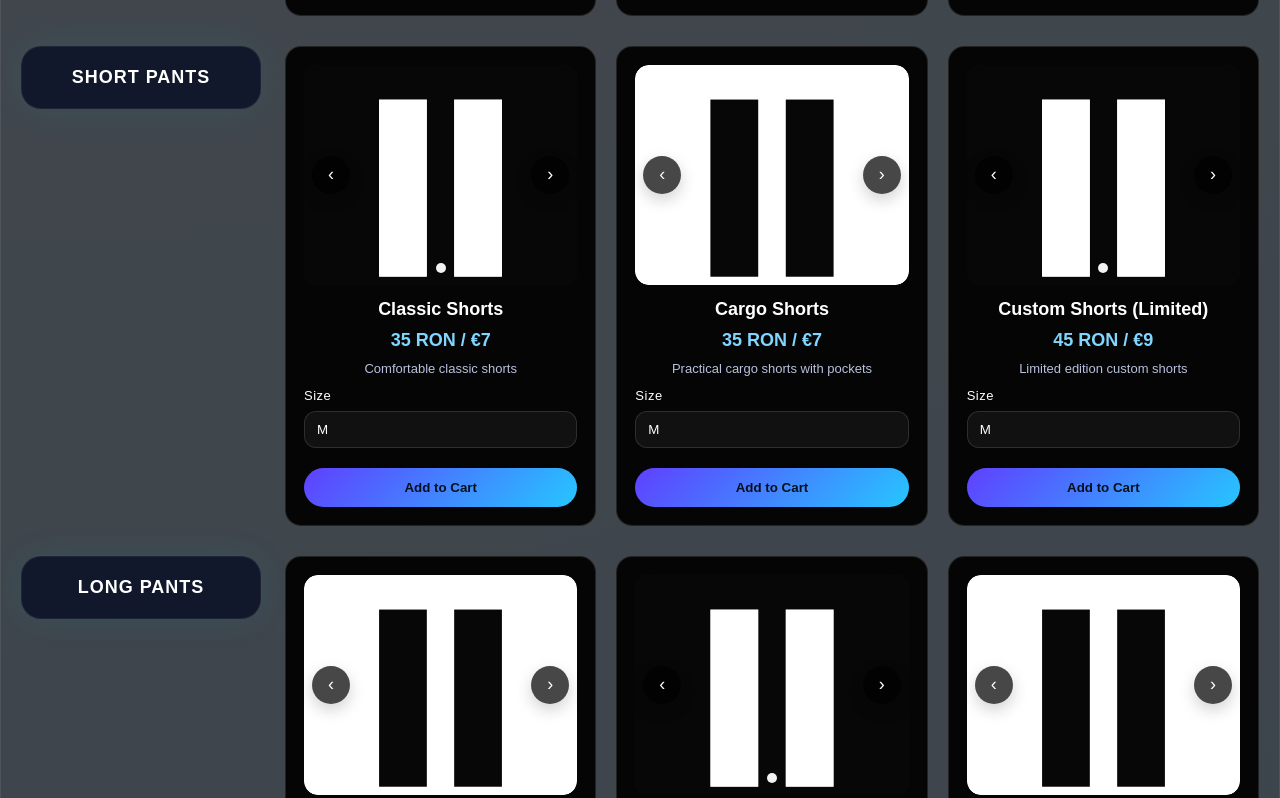
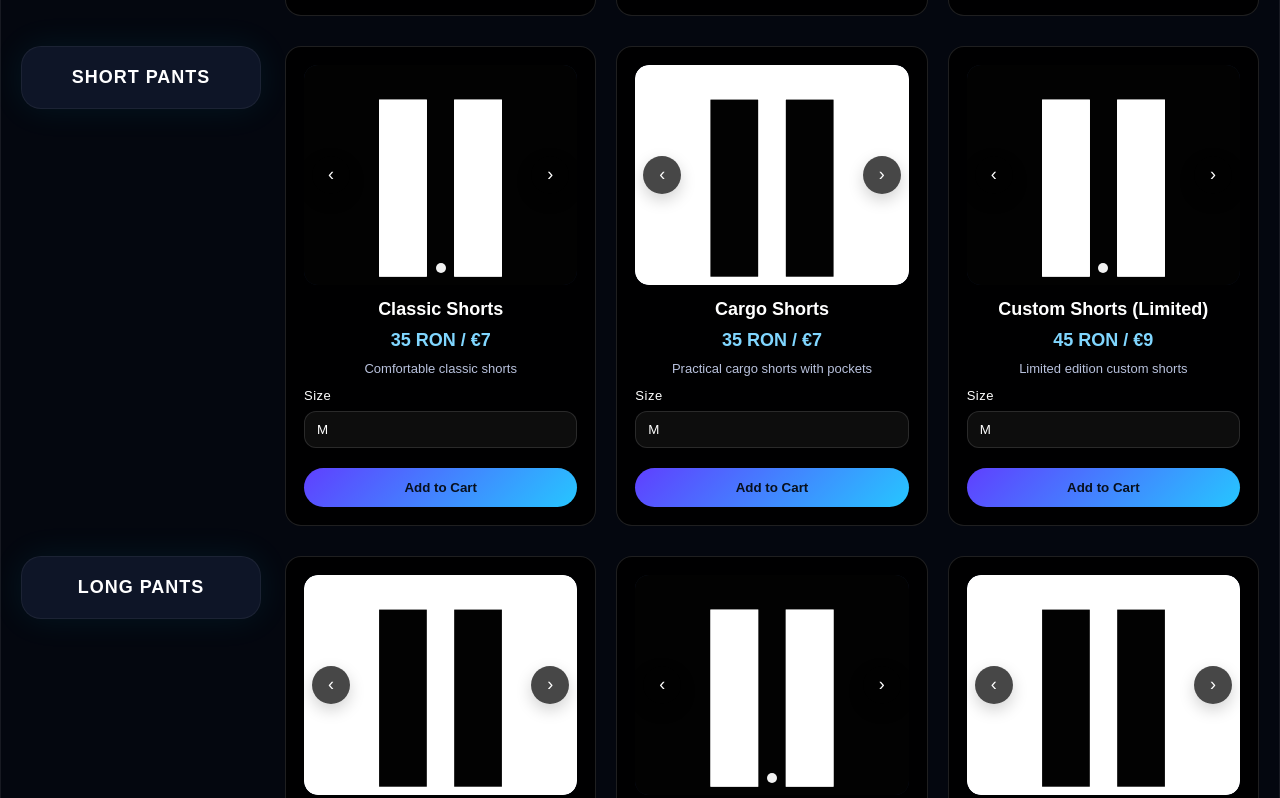
Before and after one commit to bunkrock77-cell/77bunk-rock-site, a website: page index.html in a window 1280 px wide. Shown: the part 1584-2382 px from the top of the page. Drawn offline with Linux system fonts and the light colour scheme.

Commit message:
Restore black products background and update product image styling

```diff
--- a/css/style.css
+++ b/css/style.css
@@ -160,7 +160,7 @@ nav a {
 
 #products {
     padding: 20px;
-    background: rgba(0, 0, 0, 0.70);
+    background: #04070f;
     border-radius: 28px;
     border: 1px solid rgba(255,255,255,0.08);
     box-shadow: 0 30px 70px rgba(0,0,0,0.30);
@@ -226,11 +226,11 @@ nav a {
     width: 100%;
     height: 220px;
     object-fit: cover;
-    background: #000;
+    background: #02030b;
     border-radius: 14px;
     margin-bottom: 14px;
-    filter: brightness(1.05) saturate(1.1) contrast(1.1);
-    box-shadow: inset 0 0 0 1px rgba(255,255,255,0.06);
+    filter: brightness(1.08) saturate(1.2) contrast(1.15);
+    box-shadow: inset 0 0 0 1px rgba(255,255,255,0.08);
 }
 
 .product-card h4 {
```
